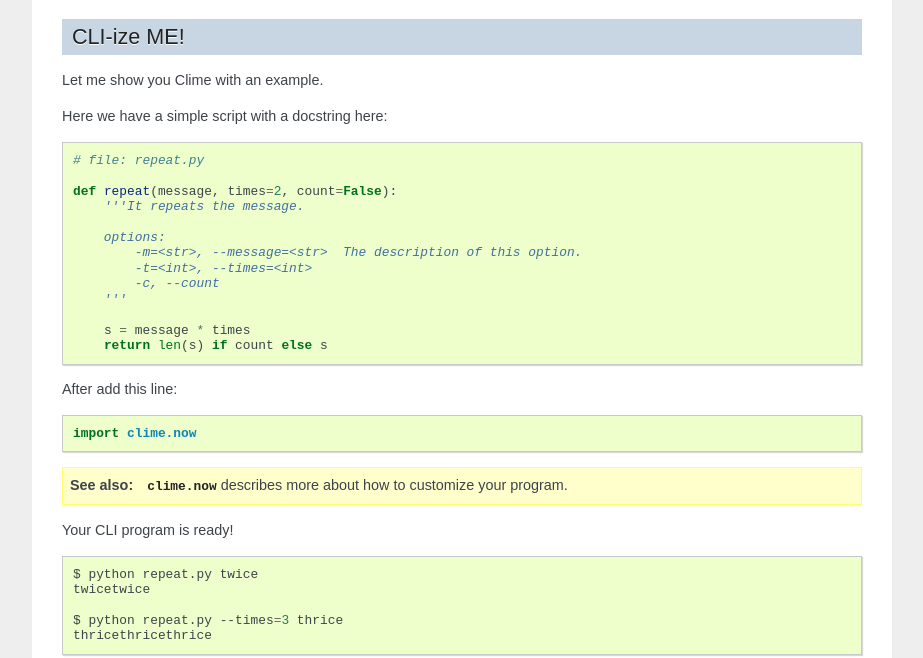
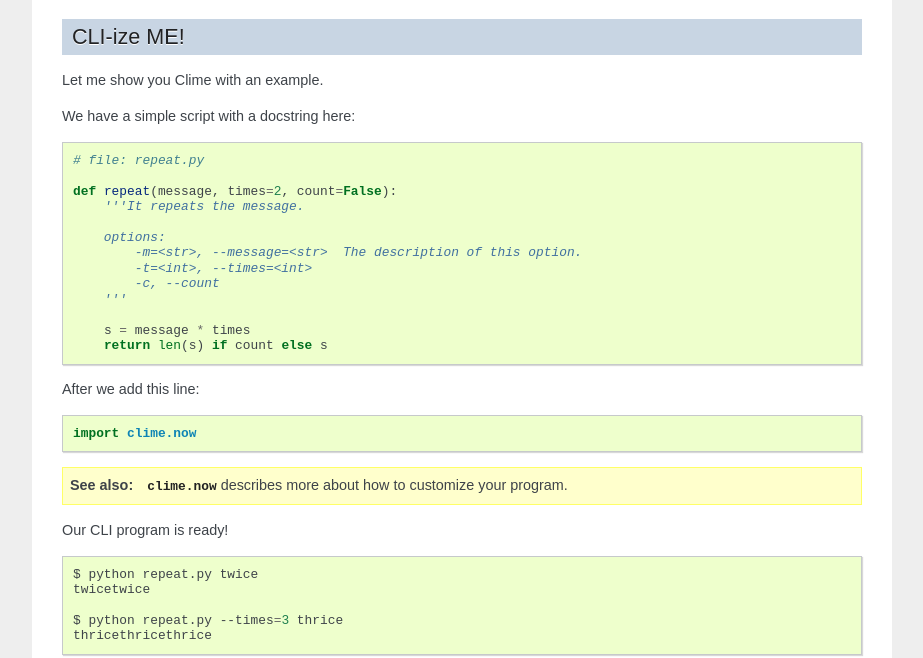
Before and after one commit to moskytw/clime, a Sphinx documentation site: the page built from docs/index.rst, in a window 1280 px wide and 900 px high, scrolled down 645 px. Shown: the part 152-810 px from the top of the window, without its empty margins (198-1121 px from the left). Built offline with Sphinx 7.4.7, drawn with Linux system fonts in a browser that asks for light colours.

Commit message:
reworded

```diff
--- a/docs/index.rst
+++ b/docs/index.rst
@@ -73,7 +73,7 @@
 
 Let me show you Clime with an example.
 
-Here we have a simple script with a docstring here: ::
+We have a simple script with a docstring here: ::
 
     # file: repeat.py
 
@@ -89,14 +89,14 @@
         s = message * times
         return len(s) if count else s
 
-After add this line: ::
+After we add this line: ::
 
     import clime.now
 
 .. seealso::
     :mod:`clime.now` describes more about how to customize your program.
 
-Your CLI program is ready!
+Our CLI program is ready!
 
 .. code-block:: bash
 
```
Also changed, not shown: README.rst (+3 -6 lines).
